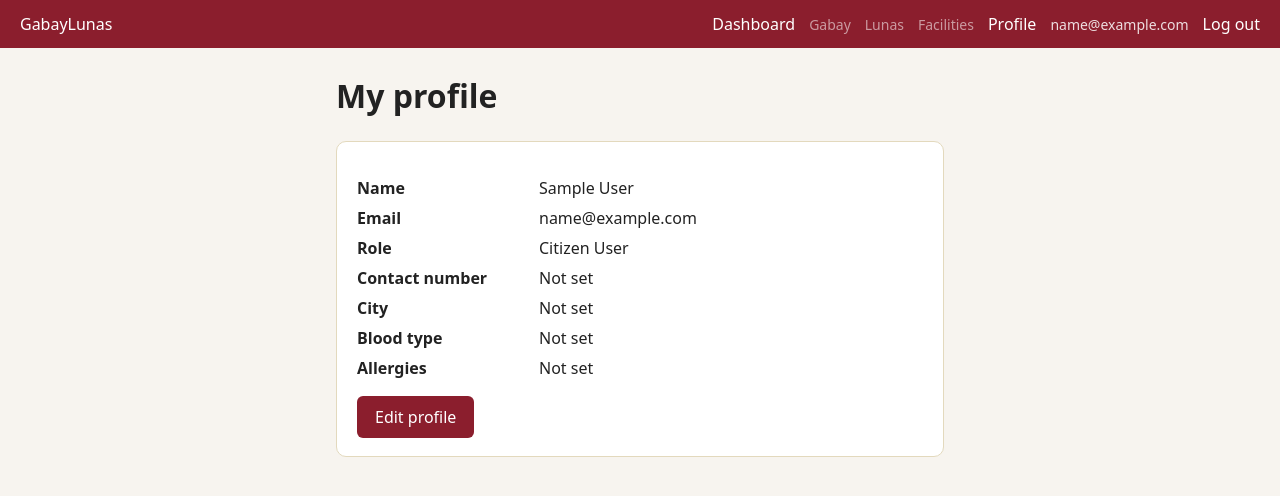
After one commit to Ray-Christian-Romales/GabayLunas-Romales-RayChristian-G02, a Django app: page /profile/ in a window 1280 px wide. The commit adds this page. Shown: the top 496 px of the page. Run offline with Django 5.2, Linux system fonts and the light colour scheme; the visitor is signed in with stand-in values (Sample User, id 1).

Commit message:
feat(accounts): add profile view and edit pages

```diff
--- a/accounts/urls.py
+++ b/accounts/urls.py
@@ -16,4 +16,6 @@ urlpatterns = [
         name="login",
     ),
     path("logout/", auth_views.LogoutView.as_view(), name="logout"),
+    path("profile/", views.profile, name="profile"),
+    path("profile/edit/", views.profile_edit, name="profile_edit"),
 ]
--- a/accounts/views.py
+++ b/accounts/views.py
@@ -1,7 +1,8 @@
 from django.contrib import messages
 from django.shortcuts import redirect, render
+from django.contrib.auth.decorators import login_required
 
-from .forms import RegistrationForm
+from .forms import ProfileForm, RegistrationForm
 
 
 def register(request):
@@ -15,3 +16,19 @@ def register(request):
             return redirect("/login/")  # the named URL arrives in step 8
         messages.error(request, "Please fix the errors below.")
     return render(request, "accounts/register.html", {"form": form})
+
+@login_required
+def profile(request):
+    return render(request, "accounts/profile.html")
+
+
+@login_required
+def profile_edit(request):
+    form = ProfileForm(request.POST or None, instance=request.user)
+    if request.method == "POST":
+        if form.is_valid():
+            form.save()
+            messages.success(request, "Profile updated.")
+            return redirect("profile")
+        messages.error(request, "Please fix the errors below.")
+    return render(request, "accounts/profile_edit.html", {"form": form})
--- /dev/null
+++ b/templates/accounts/profile.html
@@ -0,0 +1,17 @@
+{% extends "base.html" %}
+{% block title %}My Profile{% endblock %}
+{% block content %}
+<h1>My profile</h1>
+<div class="card">
+  <dl>
+    <dt>Name</dt><dd>{{ user.first_name }} {{ user.last_name }}</dd>
+    <dt>Email</dt><dd>{{ user.email }}</dd>
+    <dt>Role</dt><dd>{{ user.get_role_display }}</dd>
+    <dt>Contact number</dt><dd>{{ user.contact_number|default:"Not set" }}</dd>
+    <dt>City</dt><dd>{{ user.city|default:"Not set" }}</dd>
+    <dt>Blood type</dt><dd>{{ user.blood_type|default:"Not set" }}</dd>
+    <dt>Allergies</dt><dd>{{ user.medical_allergies|default:"Not set" }}</dd>
+  </dl>
+  <a class="btn" href="{% url 'profile_edit' %}">Edit profile</a>
+</div>
+{% endblock %}
--- a/templates/base.html
+++ b/templates/base.html
@@ -18,6 +18,7 @@
         {% else %}
           <span class="soon">Queue</span><span class="soon">Content</span>
         {% endif %}
+        <a href="{% url 'profile' %}">Profile</a>
         <span class="who">{{ user.email }}</span>
         <form method="post" action="{% url 'logout' %}" class="inline">
           {% csrf_token %}<button type="submit" class="link">Log out</button>
```
Also changed, not shown: templates/accounts/profile_edit.html (added, +11 -0 lines).
